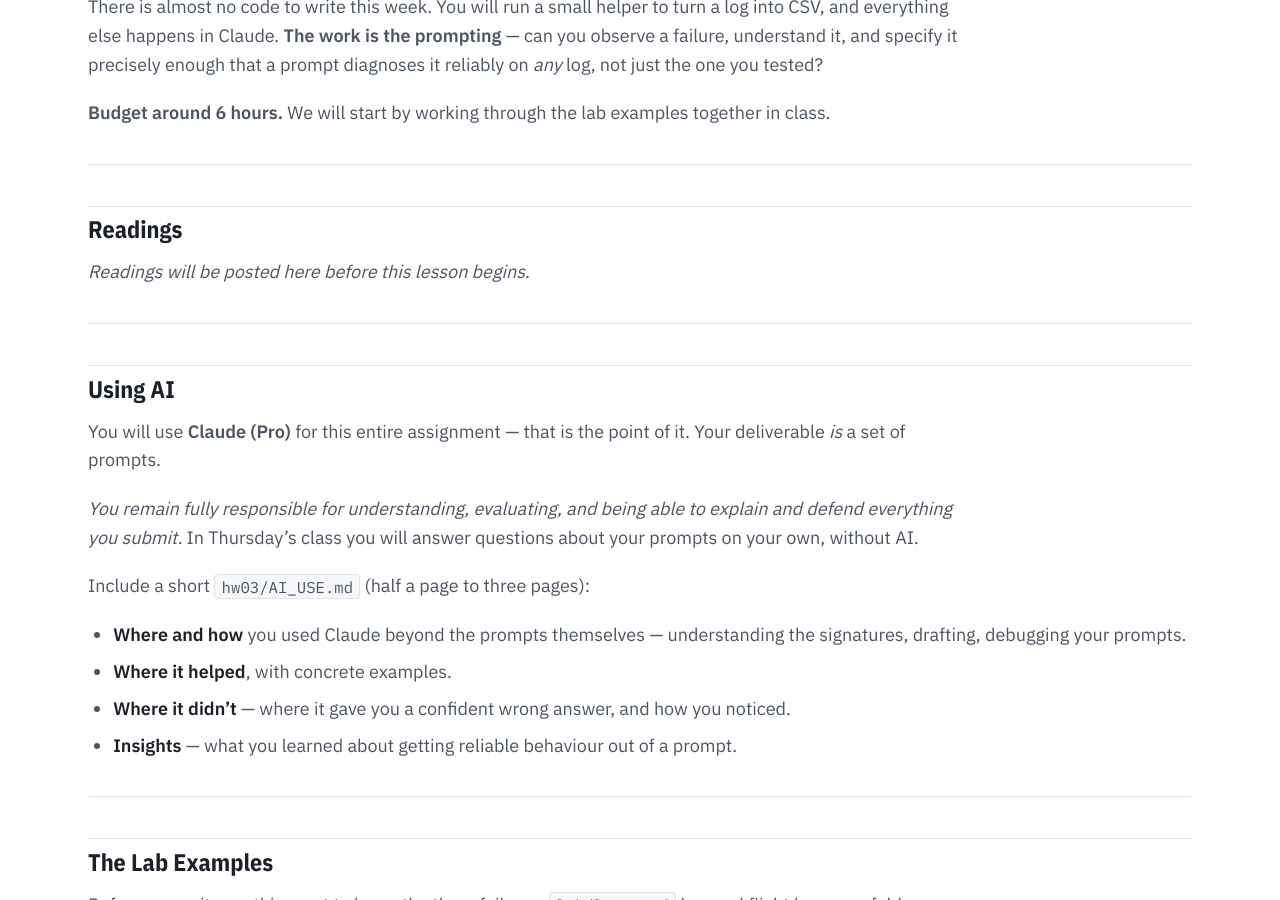
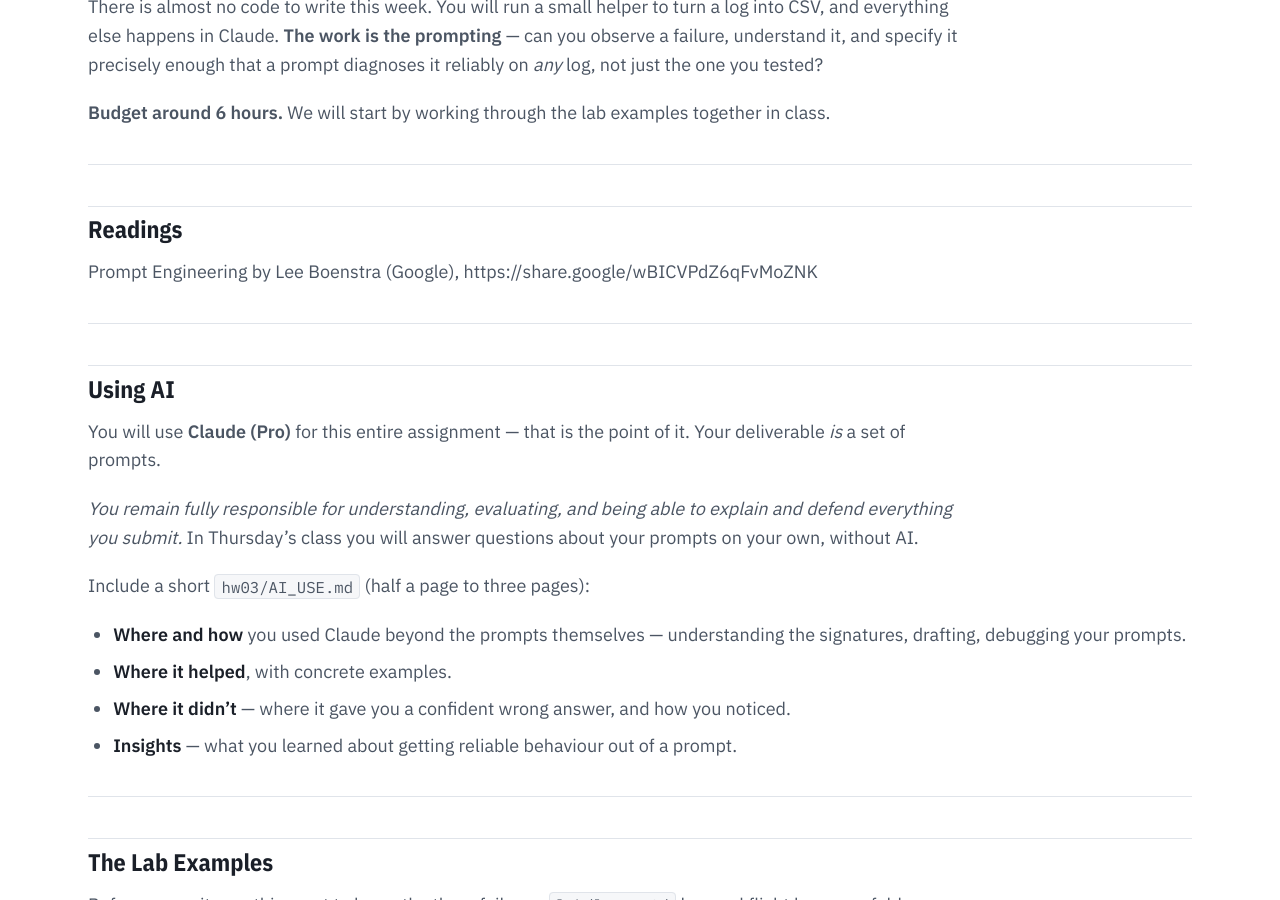
Before and after one commit to JaneClelandHuang/uav-native-ai, a Jekyll site: the page built from lessons/lesson3.md, in a window 1280 px wide and 900 px high, scrolled down 541 px. Built offline with Jekyll 4.4.1, drawn with Linux system fonts in a browser that asks for light colours; our own code applies the rules of GitHub Pages for plain Markdown files.

Commit message:
Update readings for lesson 3

```diff
--- a/lessons/lesson3.md
+++ b/lessons/lesson3.md
@@ -18,7 +18,7 @@ There is almost no code to write this week. You will run a small helper to turn
 
 ## Readings
 
-*Readings will be posted here before this lesson begins.*
+Prompt Engineering by Lee Boenstra (Google), https://share.google/wBICVPdZ6qFvMoZNK
 
 ---
 
```
